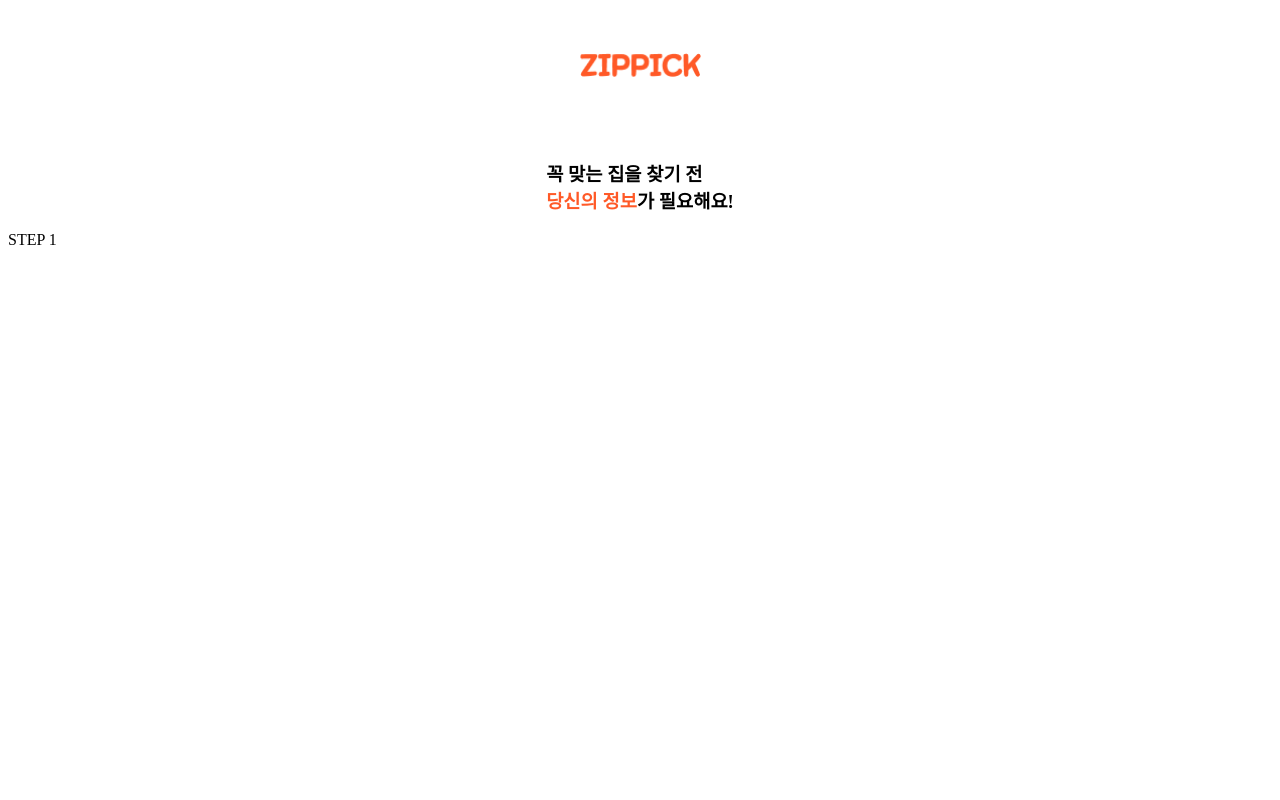
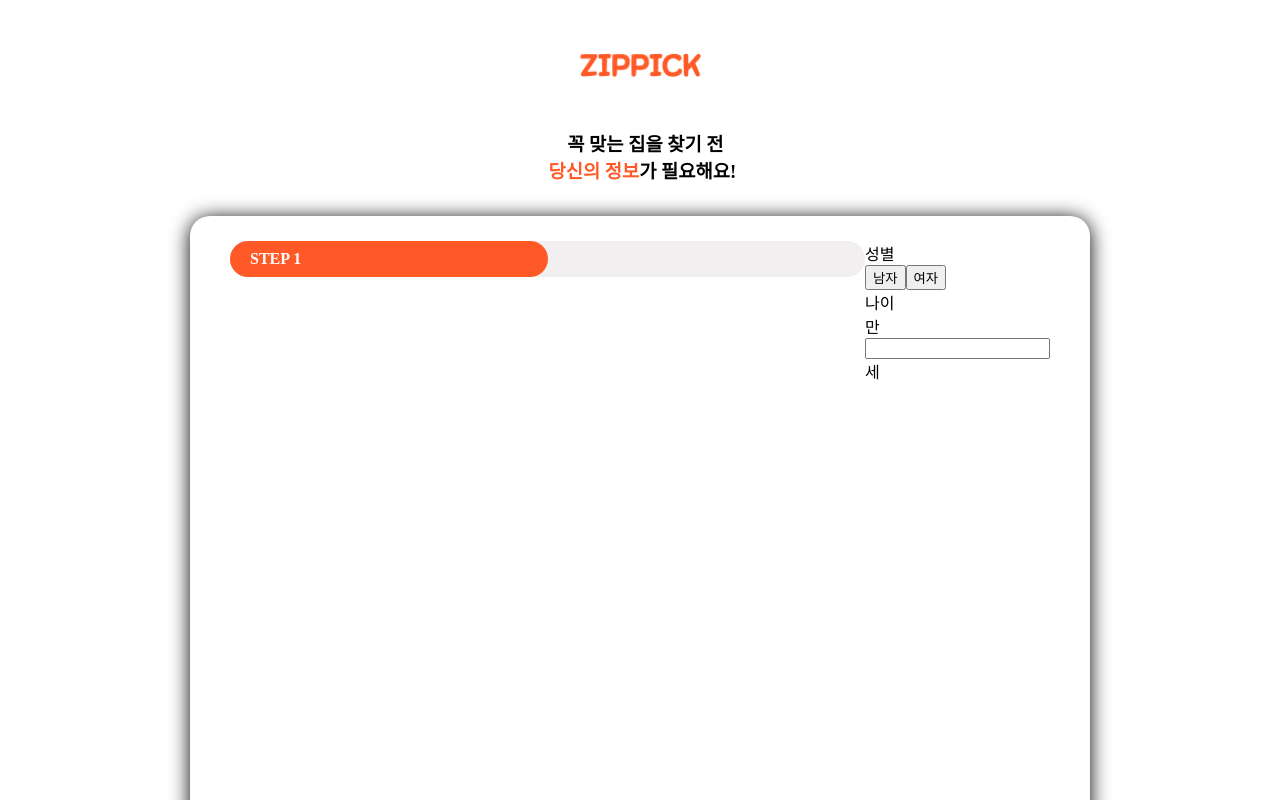
Before and after one commit to HSU-Likelion-Zipick/Zipick-Front, a React (Create React App) app: page /userinfo in a window 1280 px wide. Shown: the top 800 px of the page. Built offline with nearby package versions, Linux system fonts and the light colour scheme.

Commit message:
✨feat: UserInfo 수정: 성별, 나이 버튼, text 입력 부분 추가

```diff
--- a/src/css/UserInfo.scss
+++ b/src/css/UserInfo.scss
@@ -15,9 +15,54 @@
     display: flex;
   flex-direction: column;
   align-items: center;
-  padding-top: 40px;
+  padding-top: 10px;
+
+
+.yourinfo{
+    color:#FF5927;
+}
 }
 
-.top-text span{
-    color:#FF5927;
+.big-box{
+    width: 820px;
+    background:white;
+    margin: 15px auto;
+    border-radius: 20px;
+    box-shadow: 0 2px 20px black;
+    padding: 25px 40px 60px 40px;
+    min-height: 700px;
+    display: flex;
+
+    .step-bar{
+        position: relative;
+        width:100%;
+        height:36px;
+        background:#F1EFEF;
+        border-radius: 20px;
+        display: flex;
+        align-items: center;
+
+        .step-progress1{
+            position: absolute; //부모(위에 relative) 기준으로 위치를 잡기 위한 것: 자유로움움
+            left:0;
+            top:0;
+            bottom: 0;
+            width:50%;
+            background: #FF5927;
+            border-radius: 20px;
+            z-index: 1; //중간에 위치하게 함
+
+        }
+
+        .step-title{
+            z-index: 2; //맨 위로 올라오게 함
+            color:white;
+            font-weight: bold;
+            font-size: 1rem;
+            padding-left: 20px;
+
+
+        }
+
+    }
 }
--- a/src/pages/UserInfo.jsx
+++ b/src/pages/UserInfo.jsx
@@ -9,15 +9,36 @@
         <img src={ZIPPICK} alt="ZIPPICK"/>
     </div>
     <div className="top-text"> {/* ZIPPICK 이미지 밑 글씨씨 */}
-        <h3>꼭 맞는 집을 찾기 전<br />
-        <span className="yourinfo">당신의 정보</span>가 필요해요!</h3>
+        <h3> &nbsp; &nbsp; &nbsp;꼭 맞는 집을 찾기 전<br />
+        <span className="yourinfo">&nbsp;당신의 정보</span>가 필요해요!</h3>
         </div>
 
         <div className="big-box">
             <div className="step-bar">
+                <div className="step-progress1"></div> {/* step 1 오렌지바 */}
                 <span className="step-title">STEP 1</span>
             </div>
-        </div>
+
+            <div className="gender-age">
+                <div className="gender">
+                    <div className="gender-title">성별</div>
+                    <div className="gender-btns">
+                        <button className="gender-btn">남자</button>
+                        <button className="gender-btn">여자</button>
+                    </div>
+                </div>
+
+                <div className="age">
+                    <div className="age-title">나이</div>
+                    <div className="age-input-grpup">
+                        <span>만</span>
+                        <input type="text" className="age-input" />
+                        <span>세</span>
+                    </div>
+                </div>
+            </div>{/* gender-age 닫는 div */}
+
+        </div>{/* big-box 닫는div */}
 
     </div>
   )
```
